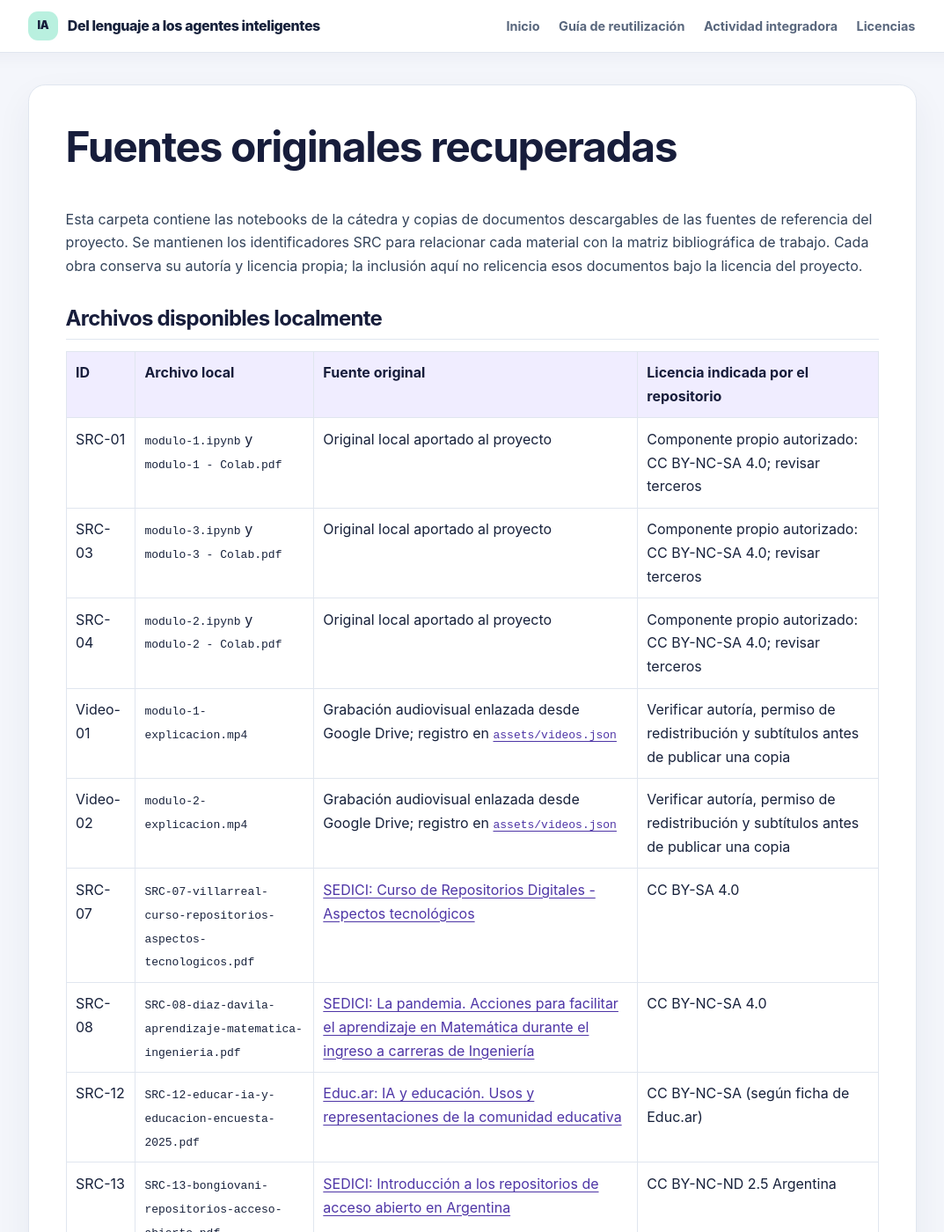
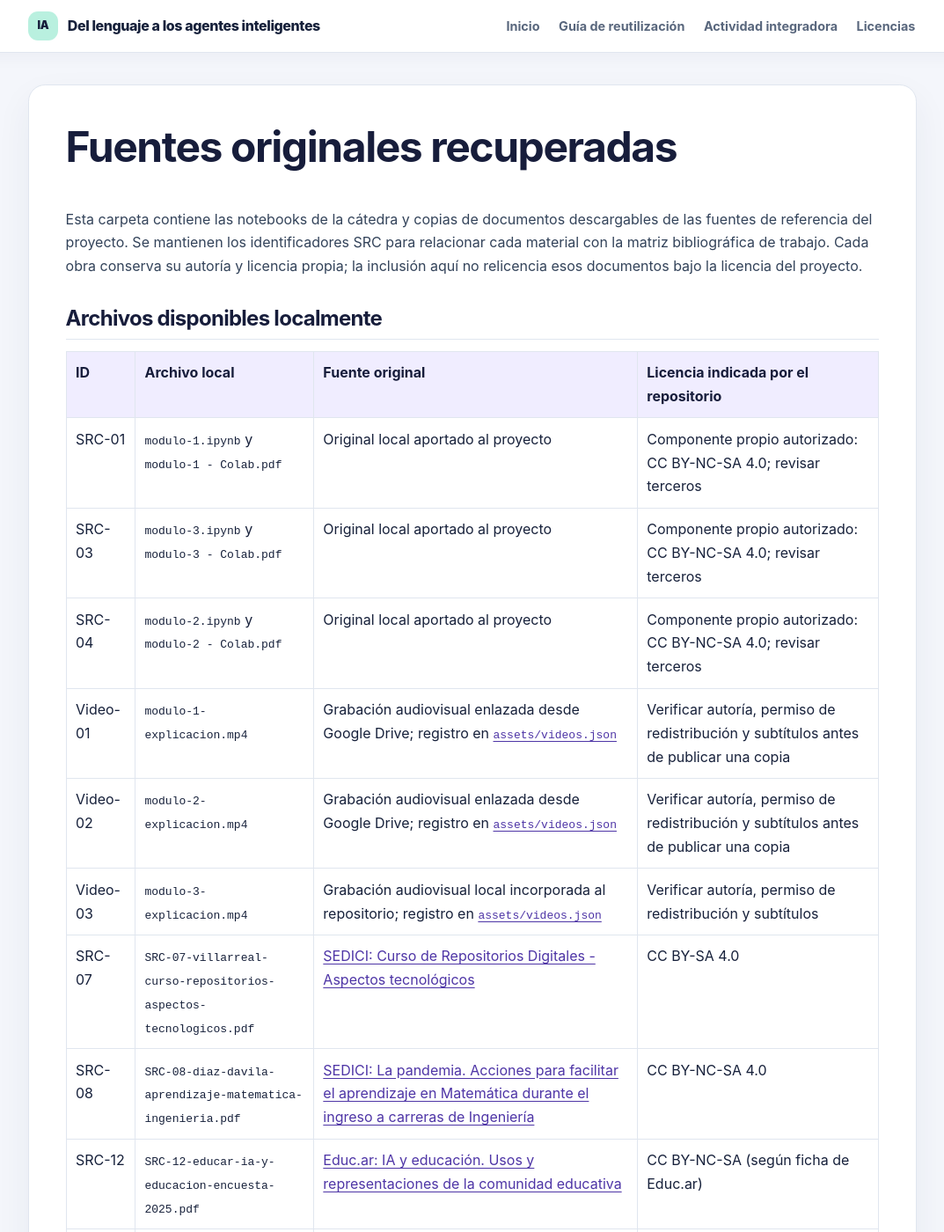
Before and after one commit to comercisandro/RecursoEducativoAbierto, a Jekyll site: the page built from fuentes/README.md, in a window 1280 px wide and 1400 px high. Shown: the whole window at 88% size, without its empty margins (103-1176 px from the left). Built offline with Jekyll 4.4.1, drawn with Linux system fonts in a browser that asks for light colours.

Commit message:
Add module 3 explanatory video

```diff
--- a/assets/rea.css
+++ b/assets/rea.css
@@ -125,7 +125,7 @@
 .video-actions .button.secondary:hover { color: var(--navy); background: #eef4fa; }
 .video-caption-note { margin-top: .7rem !important; color: var(--muted) !important; font-size: .82rem !important; }
 .video-frame { overflow: hidden; aspect-ratio: 16 / 9; border-radius: .8rem; background: #18213f; box-shadow: 0 8px 20px rgb(34 49 82 / 12%); }
-.video-frame iframe { display: block; width: 100%; height: 100%; border: 0; }
+.video-frame iframe, .video-frame video { display: block; width: 100%; height: 100%; border: 0; }
 .video-pending { display: grid; min-height: 10rem; place-items: center; align-content: center; padding: 1.2rem; border: 1px dashed #b7b2dd; border-radius: .8rem; color: var(--muted); background: rgb(255 255 255 / 70%); text-align: center; }
 .video-pending span { display: grid; width: 2.7rem; height: 2.7rem; margin-bottom: .6rem; place-items: center; border-radius: 50%; color: white; background: var(--violet); font-size: .75rem; font-weight: 850; }
 .video-pending p { color: var(--navy); font-weight: 780; }
--- a/fuentes/README.md
+++ b/fuentes/README.md
@@ -17,6 +17,7 @@
 | SRC-04 | `modulo-2.ipynb` y `modulo-2 - Colab.pdf` | Original local aportado al proyecto | Componente propio autorizado: CC BY-NC-SA 4.0; revisar terceros |
 | Video-01 | `modulo-1-explicacion.mp4` | Grabación audiovisual enlazada desde Google Drive; registro en [`assets/videos.json`](../assets/videos.json) | Verificar autoría, permiso de redistribución y subtítulos antes de publicar una copia |
 | Video-02 | `modulo-2-explicacion.mp4` | Grabación audiovisual enlazada desde Google Drive; registro en [`assets/videos.json`](../assets/videos.json) | Verificar autoría, permiso de redistribución y subtítulos antes de publicar una copia |
+| Video-03 | `modulo-3-explicacion.mp4` | Grabación audiovisual local incorporada al repositorio; registro en [`assets/videos.json`](../assets/videos.json) | Verificar autoría, permiso de redistribución y subtítulos |
 | SRC-07 | `SRC-07-villarreal-curso-repositorios-aspectos-tecnologicos.pdf` | [SEDICI: Curso de Repositorios Digitales - Aspectos tecnológicos](https://sedici.unlp.edu.ar/handle/10915/57192) | CC BY-SA 4.0 |
 | SRC-08 | `SRC-08-diaz-davila-aprendizaje-matematica-ingenieria.pdf` | [SEDICI: La pandemia. Acciones para facilitar el aprendizaje en Matemática durante el ingreso a carreras de Ingeniería](https://sedici.unlp.edu.ar/handle/10915/103682) | CC BY-NC-SA 4.0 |
 | SRC-12 | `SRC-12-educar-ia-y-educacion-encuesta-2025.pdf` | [Educ.ar: IA y educación. Usos y representaciones de la comunidad educativa](https://www.educ.ar/recursos/159144/ia-y-educacion-informe-encuesta) | CC BY-NC-SA (según ficha de Educ.ar) |
--- a/modulos_html/01-word2vec.html
+++ b/modulos_html/01-word2vec.html
@@ -39,7 +39,7 @@
 </div></section>
 <section class="video-resource" aria-labelledby="video-title-01">
 <div class="video-resource-copy"><span class="section-kicker">EXPLICACIÓN MULTIMEDIA</span><h2 id="video-title-01">Explicaci&#243;n en video del m&#243;dulo 1</h2><p>Recorrido audiovisual por el c&#243;digo de preprocesamiento, entrenamiento y consulta de Word2Vec.</p>
-<div class="action-row video-actions"><a class="button primary" href="https://drive.google.com/file/d/1P72hdUcRjhEczzgtXxFBD8OZbMtq2i52/view?usp=sharing" target="_blank" rel="noopener noreferrer">Abrir video en Google Drive <span aria-hidden="true">↗</span></a><a class="button secondary" href="https://drive.google.com/uc?export=download&amp;id=1P72hdUcRjhEczzgtXxFBD8OZbMtq2i52" target="_blank" rel="noopener noreferrer">Descargar video</a></div>
+<div class="action-row video-actions"><a class="button primary" href="https://drive.google.com/file/d/1P72hdUcRjhEczzgtXxFBD8OZbMtq2i52/view?usp=sharing" target=`"_blank`" rel=`"noopener noreferrer`">Abrir video en Google Drive <span aria-hidden=`"true`">↗</span></a><a class="button secondary" href="https://drive.google.com/uc?export=download&amp;id=1P72hdUcRjhEczzgtXxFBD8OZbMtq2i52" download>Descargar video</a></div>
 <p class="video-caption-note"><strong>Subtítulos y transcripción:</strong> Google Drive no expone una pista de subt&#237;tulos descargable mediante este enlace p&#250;blico. Incorporar un archivo .vtt o .srt cuando est&#233; disponible.</p>
 </div>
 <div class="video-frame"><iframe src="https://drive.google.com/file/d/1P72hdUcRjhEczzgtXxFBD8OZbMtq2i52/preview" title="Explicaci&#243;n en video del m&#243;dulo 1" loading="lazy" allow="autoplay; fullscreen" allowfullscreen></iframe></div>
--- a/modulos_html/02-agente-react.html
+++ b/modulos_html/02-agente-react.html
@@ -39,7 +39,7 @@
 </div></section>
 <section class="video-resource" aria-labelledby="video-title-02">
 <div class="video-resource-copy"><span class="section-kicker">EXPLICACIÓN MULTIMEDIA</span><h2 id="video-title-02">Explicaci&#243;n en video del m&#243;dulo 2</h2><p>Recorrido audiovisual por las herramientas, el parser y el ciclo Thought–Action–Observation de ReAct.</p>
-<div class="action-row video-actions"><a class="button primary" href="https://drive.google.com/file/d/11obRKjCaQyzhnOF3Zp92GlomkoklG2MX/view?usp=sharing" target="_blank" rel="noopener noreferrer">Abrir video en Google Drive <span aria-hidden="true">↗</span></a><a class="button secondary" href="https://drive.google.com/uc?export=download&amp;id=11obRKjCaQyzhnOF3Zp92GlomkoklG2MX" target="_blank" rel="noopener noreferrer">Descargar video</a></div>
+<div class="action-row video-actions"><a class="button primary" href="https://drive.google.com/file/d/11obRKjCaQyzhnOF3Zp92GlomkoklG2MX/view?usp=sharing" target=`"_blank`" rel=`"noopener noreferrer`">Abrir video en Google Drive <span aria-hidden=`"true`">↗</span></a><a class="button secondary" href="https://drive.google.com/uc?export=download&amp;id=11obRKjCaQyzhnOF3Zp92GlomkoklG2MX" download>Descargar video</a></div>
 <p class="video-caption-note"><strong>Subtítulos y transcripción:</strong> Google Drive no expone una pista de subt&#237;tulos descargable mediante este enlace p&#250;blico. Incorporar un archivo .vtt o .srt cuando est&#233; disponible.</p>
 </div>
 <div class="video-frame"><iframe src="https://drive.google.com/file/d/11obRKjCaQyzhnOF3Zp92GlomkoklG2MX/preview" title="Explicaci&#243;n en video del m&#243;dulo 2" loading="lazy" allow="autoplay; fullscreen" allowfullscreen></iframe></div>
```
Also changed, not shown: assets/videos.json (+6 -6 lines), modulos_html/03-frameworks-skills.html (+4 -3 lines), 2 other files.
